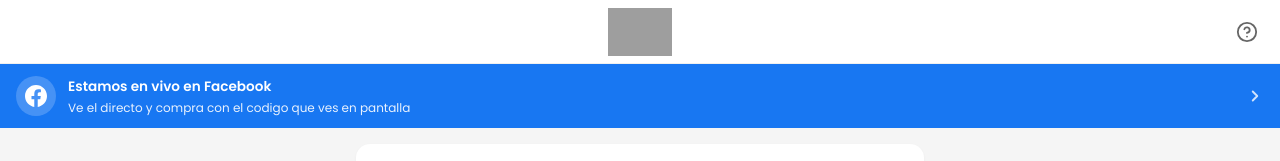
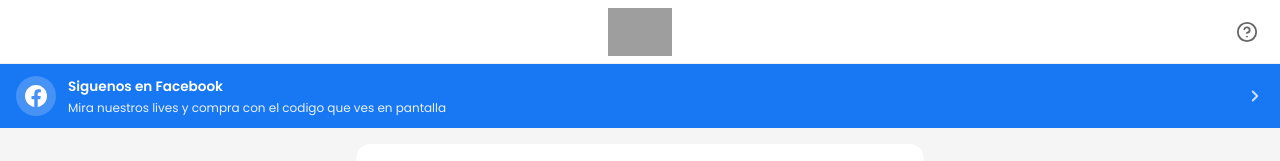
Before and after one commit to quetzitaxd/modasnancy, a plain HTML site: page frontend/live.html in a window 1280 px wide. Shown: the top 161 px of the page. Drawn offline with Linux system fonts and the light colour scheme; grey boxes are pictures that could not be loaded.

Commit message:
fix(live): change banner text from 'Estamos en vivo' to 'Siguenos en Facebook'

```diff
--- a/frontend/live.html
+++ b/frontend/live.html
@@ -554,8 +554,8 @@
             <svg viewBox="0 0 24 24" fill="currentColor"><path d="M24 12.073c0-6.627-5.373-12-12-12s-12 5.373-12 12c0 5.99 4.388 10.954 10.125 11.854v-8.385H7.078v-3.47h3.047V9.43c0-3.007 1.792-4.669 4.533-4.669 1.312 0 2.686.235 2.686.235v2.953H15.83c-1.491 0-1.956.925-1.956 1.874v2.25h3.328l-.532 3.47h-2.796v8.385C19.612 23.027 24 18.062 24 12.073z"/></svg>
         </div>
         <div class="live-facebook-banner__text">
-            <div class="live-facebook-banner__title">Estamos en vivo en Facebook</div>
-            <div class="live-facebook-banner__desc">Ve el directo y compra con el codigo que ves en pantalla</div>
+            <div class="live-facebook-banner__title">Siguenos en Facebook</div>
+            <div class="live-facebook-banner__desc">Mira nuestros lives y compra con el codigo que ves en pantalla</div>
         </div>
         <div class="live-facebook-banner__arrow">
             <svg width="18" height="18" viewBox="0 0 24 24" fill="none" stroke="currentColor" stroke-width="2.5" stroke-linecap="round" stroke-linejoin="round"><polyline points="9 18 15 12 9 6"/></svg>
```
